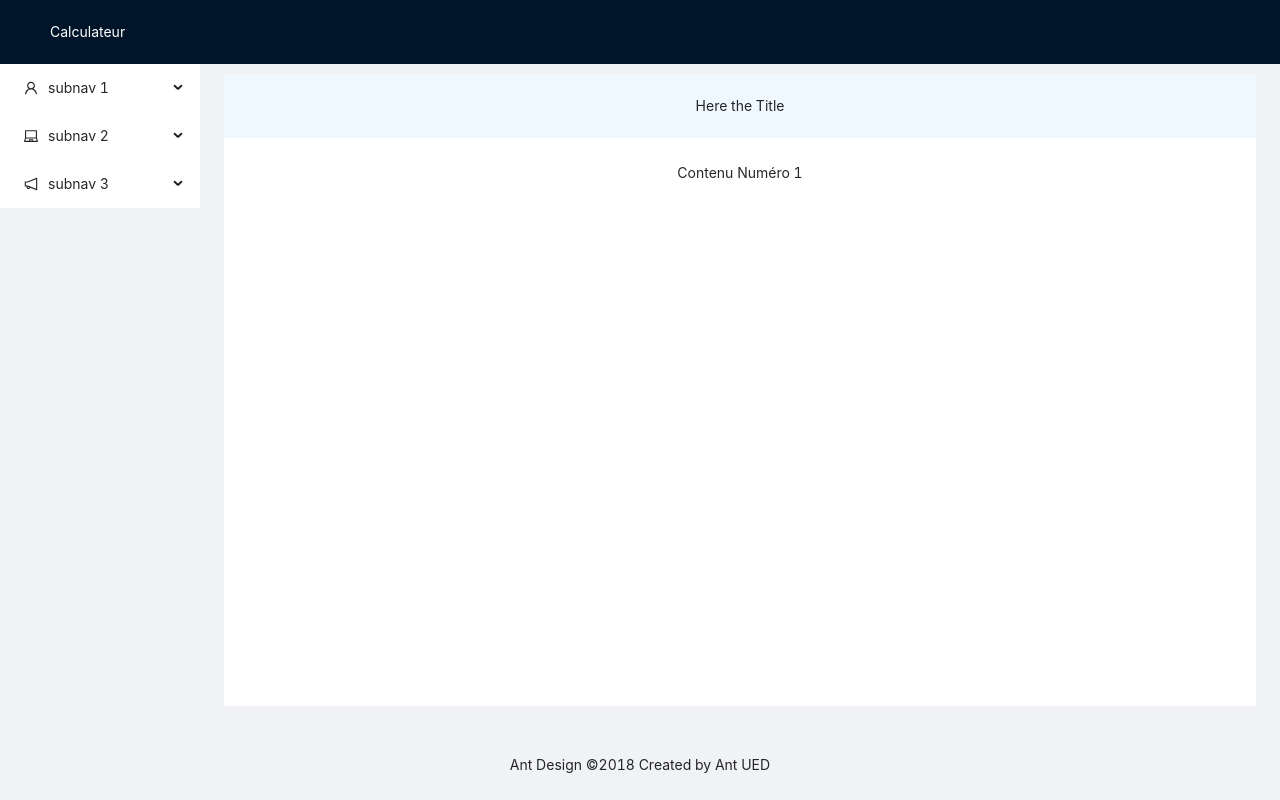
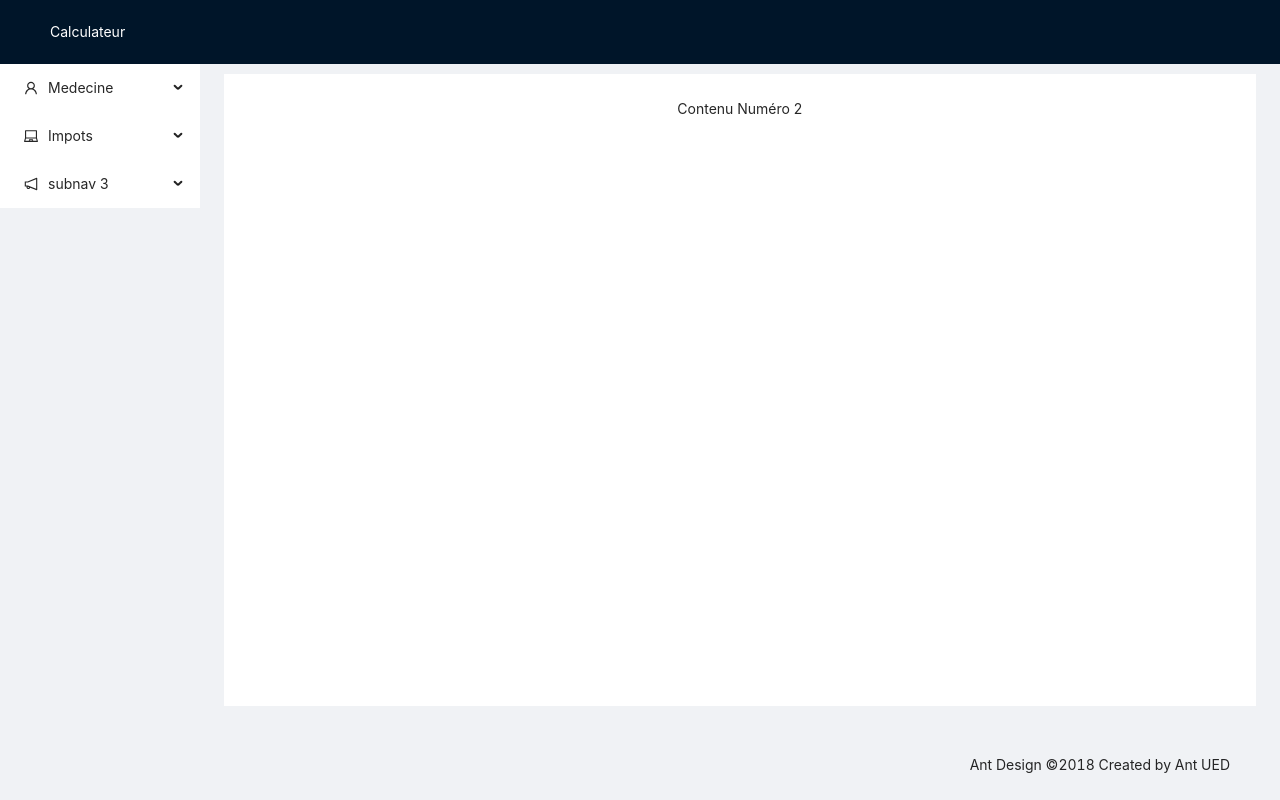
Before and after one commit to Neolau971/calculateur, a React (Create React App) app: page / in a window 1280 px wide. Built offline with nearby package versions, Linux system fonts and the light colour scheme.

Commit message:
#IMC formule

```diff
--- a/src/components/content-component/contentOneComponent.tsx
+++ b/src/components/content-component/contentOneComponent.tsx
@@ -1,13 +1,45 @@
-import React from 'react'
-import { Layout } from 'antd';
+import React, { useState } from 'react'
+import { Layout, Row, Col, InputNumber, Button } from 'antd';
 
 const { Content, Header } = Layout;
 
-const ContentOneComponent: React.FC = () => {
+let texte = {
+  taille: "taille (m): ",
+  poids: "poids (kg): ",
+  resulta: "resultat"
+}
+
+type props = {
+  titre: string,
+  formule: any
+}
+
+const ContentOneComponent: React.FC<props> = ({ titre, formule }) => {
+
+  const [firstValue, setFirstValue] = useState(0)
+  const [secondValue, setSecondValue] = useState(0)
+  const [resultat, setResultat] = useState(0)
+
+  const onChangeOne = (value: number | undefined | string) => {
+    if (typeof value === "number") {
+      setFirstValue(value)
+    }
+  }
+
+  const onChangeTwo = (value: number | undefined | string) => {
+    if (typeof value === "number") {
+      setSecondValue(value)
+    }
+  }
+
+  const onClickButton = () => {
+    let resultat = formule(firstValue, secondValue)
+    setResultat(resultat)
+  }
 
   return (
     <Layout style={{ padding: '0 24px 24px', marginTop: '10px' }}>
-      <Header style={{ backgroundColor: "aliceblue" }}>Here the Title</Header>
+      <Header style={{ backgroundColor: "aliceblue" }}>{titre}</Header>
       <Content
         className="site-layout-background"
         style={{
@@ -16,8 +48,33 @@ const ContentOneComponent: React.FC = () => {
           minHeight: 280,
         }}
       >
-        Contenu Numéro 1
-    </Content>
+        <div style={{ marginTop: "100px" }}>
+          <Row gutter={[1, 100]}>
+            <Col span={6} offset={6}>
+              <div>
+                {texte.taille}
+                <InputNumber size="large" defaultValue={0} onChange={onChangeOne} />
+              </div>
+            </Col>
+            <Col span={6}>
+              <div>
+                {texte.poids}
+                <InputNumber size="large" defaultValue={0} onChange={onChangeTwo} />
+              </div>
+            </Col>
+          </Row>
+          <Row gutter={[1, 100]}>
+            <Col span={4} offset={10}>
+              <Button onClick={onClickButton} size="large" type="primary">{texte.resulta}</Button>
+            </Col>
+          </Row>
+          <Row>
+            <Col span={12} offset={6}>
+              <div>{resultat}</div>
+            </Col>
+          </Row>
+        </div>
+      </Content>
     </Layout>
   )
 }
--- a/src/components/footer-component/footerComponent.tsx
+++ b/src/components/footer-component/footerComponent.tsx
@@ -8,7 +8,7 @@ type FooterComponentProps = {
 
 const FooterComponent: React.FC<FooterComponentProps> = () => {
   return (
-    <Footer style={{ textAlign: 'center' }}>Ant Design ©2018 Created by Ant UED</Footer>
+    <Footer style={{ textAlign: 'right' }}>Ant Design ©2018 Created by Ant UED</Footer>
   )
 }
 
--- a/src/components/menu-component/menuComponent.tsx
+++ b/src/components/menu-component/menuComponent.tsx
@@ -3,22 +3,41 @@ import { Layout, Menu } from 'antd';
 import { UserOutlined, LaptopOutlined, NotificationOutlined } from '@ant-design/icons';
 import ContentOneComponent from '../content-component/contentOneComponent';
 import ContentTwoComponent from '../content-component/contentTwoComponent';
+import { getIMC } from '../../formules/medecineFormule'
 
 const { SubMenu } = Menu;
 const { Sider } = Layout;
-type MenuComponentProps = {
 
+let texte = {
+  Medecine: {
+    titre: "Medecine",
+    menu: { imc: "IMC" }
+  },
+  Impots: {
+    titre: "Impots",
+    menu: {
+      revenuNetGlo: "Revenu Net Global",
+      quotientFamilial: "Quotient Familial",
+      impotSurRevenu: "Impots Sur Revenu"
+    }
+  },
+  Autre: "Autre"
 }
 
-const MenuComponent: React.FC<MenuComponentProps> = () => {
+let titre = ""
+let formule: any
 
-  const [isContentOneComponent, setIsContentOneComponent] = useState(true)
+const MenuComponent: React.FC = () => {
+
+  const [isContentOneComponent, setIsContentOneComponent] = useState(false)
 
   const handleClickMenu = (e: any) => {
-    if (e.key !== "1") {
+    if (e.key === "IMC") {
+      setIsContentOneComponent(true)
+      titre = "IMC"
+      formule = getIMC
+    } else {
       setIsContentOneComponent(false)
-    } else {
-      setIsContentOneComponent(true)
     }
   }
 
@@ -30,27 +49,24 @@ const MenuComponent: React.FC<MenuComponentProps> = () => {
           style={{ height: '100%', borderRight: 0 }}
           onClick={handleClickMenu}
         >
-          <SubMenu key="sub1" icon={<UserOutlined />} title="subnav 1">
-            <Menu.Item key="1">option1</Menu.Item>
+          <SubMenu key={texte.Medecine.titre} icon={<UserOutlined />} title={texte.Medecine.titre}>
+            <Menu.Item key={texte.Medecine.menu.imc}>
+              {texte.Medecine.menu.imc}
+            </Menu.Item>
             <Menu.Item key="2">option2</Menu.Item>
-            <Menu.Item key="3">option3</Menu.Item>
-            <Menu.Item key="4">option4</Menu.Item>
           </SubMenu>
-          <SubMenu key="sub2" icon={<LaptopOutlined />} title="subnav 2">
-            <Menu.Item key="5">option5</Menu.Item>
-            <Menu.Item key="6">option6</Menu.Item>
-            <Menu.Item key="7">option7</Menu.Item>
-            <Menu.Item key="8">option8</Menu.Item>
+          <SubMenu key={texte.Impots.titre} icon={<LaptopOutlined />} title={texte.Impots.titre}>
+            <Menu.Item key="5">{texte.Impots.menu.revenuNetGlo}</Menu.Item>
+            <Menu.Item key="6">{texte.Impots.menu.quotientFamilial}</Menu.Item>
+            <Menu.Item key="7">{texte.Impots.menu.impotSurRevenu}</Menu.Item>
           </SubMenu>
           <SubMenu key="sub3" icon={<NotificationOutlined />} title="subnav 3">
             <Menu.Item key="9">option9</Menu.Item>
             <Menu.Item key="10">option10</Menu.Item>
-            <Menu.Item key="11">option11</Menu.Item>
-            <Menu.Item key="12">option12</Menu.Item>
           </SubMenu>
         </Menu>
       </Sider>
-      {isContentOneComponent && <ContentOneComponent />}
+      {isContentOneComponent && <ContentOneComponent titre={titre} formule={formule} />}
       {!isContentOneComponent && <ContentTwoComponent />}
     </Layout>
   )
--- a/src/formules/medecineFormule.tsx
+++ b/src/formules/medecineFormule.tsx
@@ -1,3 +1,3 @@
-export function getIMC(poids: number, taille: number) {
-  return poids / taille
+export function getIMC(taille: number, poids: number) {
+  return poids / (taille * 2)
 }
```
